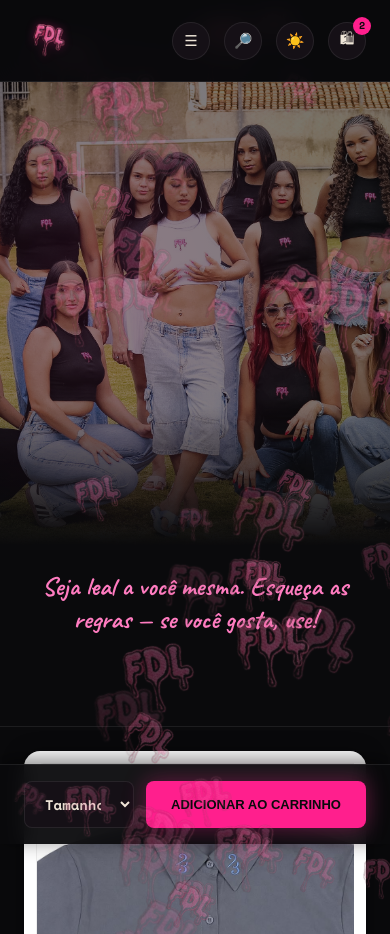
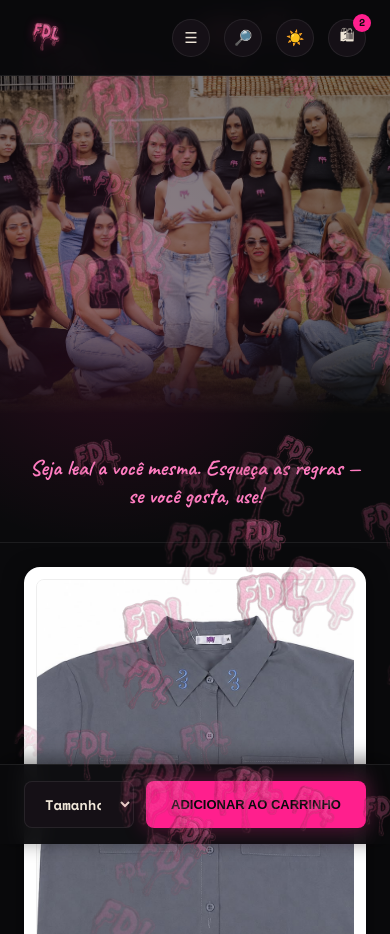
Before and after one commit to SamuelcCouto/projeto-fidele, a plain HTML site: page index.html in a window 390 px wide. Shown: the top 934 px of the page. Drawn offline with nearby package versions, Linux system fonts and the light colour scheme.

Commit message:
correcao na responsividade pro mobile

```diff
--- a/style.css
+++ b/style.css
@@ -244,3 +244,41 @@ footer{background:#060607;border-top:1px solid var(--line);margin-top:40px;}
 .pay-icons{display:flex;gap:8px;margin-top:12px;flex-wrap:wrap;}
 .pay-icons span{font-family:'Space Mono',monospace;font-size:10px;border:1px solid var(--line);border-radius:6px;padding:4px 8px;color:var(--cream);opacity:.8;}
 .bottom-bar{border-top:1px solid var(--line);padding:16px 24px;text-align:center;font-family:'Space Mono',monospace;font-size:11px;letter-spacing:.05em;opacity:.6;}
+/* =======================================================
+   OPERAÇÃO MOBILE FIRST (Ajustes exclusivos para celular)
+   ======================================================= */
+@media (max-width: 900px) {
+
+  /* 1. Logo FDL maior no cabeçalho (mas sem espremer os botões) */
+  .brand-name img {
+    height: 42px !important;
+  }
+
+  /* 2. Zero espaços nas laterais: a foto cola de ponta a ponta na tela */
+  .hero {
+    padding: 0 0 32px !important;
+  }
+
+  .hero-inner {
+    width: 100% !important;
+    max-width: 100vw !important;
+  }
+
+  /* 3. A foto das meninas ajustada para a tela vertical */
+  .hero-cover img {
+    width: 100vw !important; /* Força 100% da largura da tela */
+    min-height: 40vh !important; /* Altura menor para não dar um "zoom" bizarro nas laterais */
+    max-height: 50vh !important;
+    object-fit: cover !important;
+    object-position: center 15% !important; /* Foca levemente acima do centro para garantir o rosto de todas */
+    border-radius: 0 !important; /* Sem bordas arredondadas no mobile */
+  }
+
+  /* 4. Ajuste do texto em neon para caber bonitinho sem quebrar feio */
+  .hero-sub {
+    font-size: 22px !important;
+    max-width: 100% !important;
+    padding: 0 20px !important;
+    margin: 16px 0 0 0 !important;
+  }
+}
```
